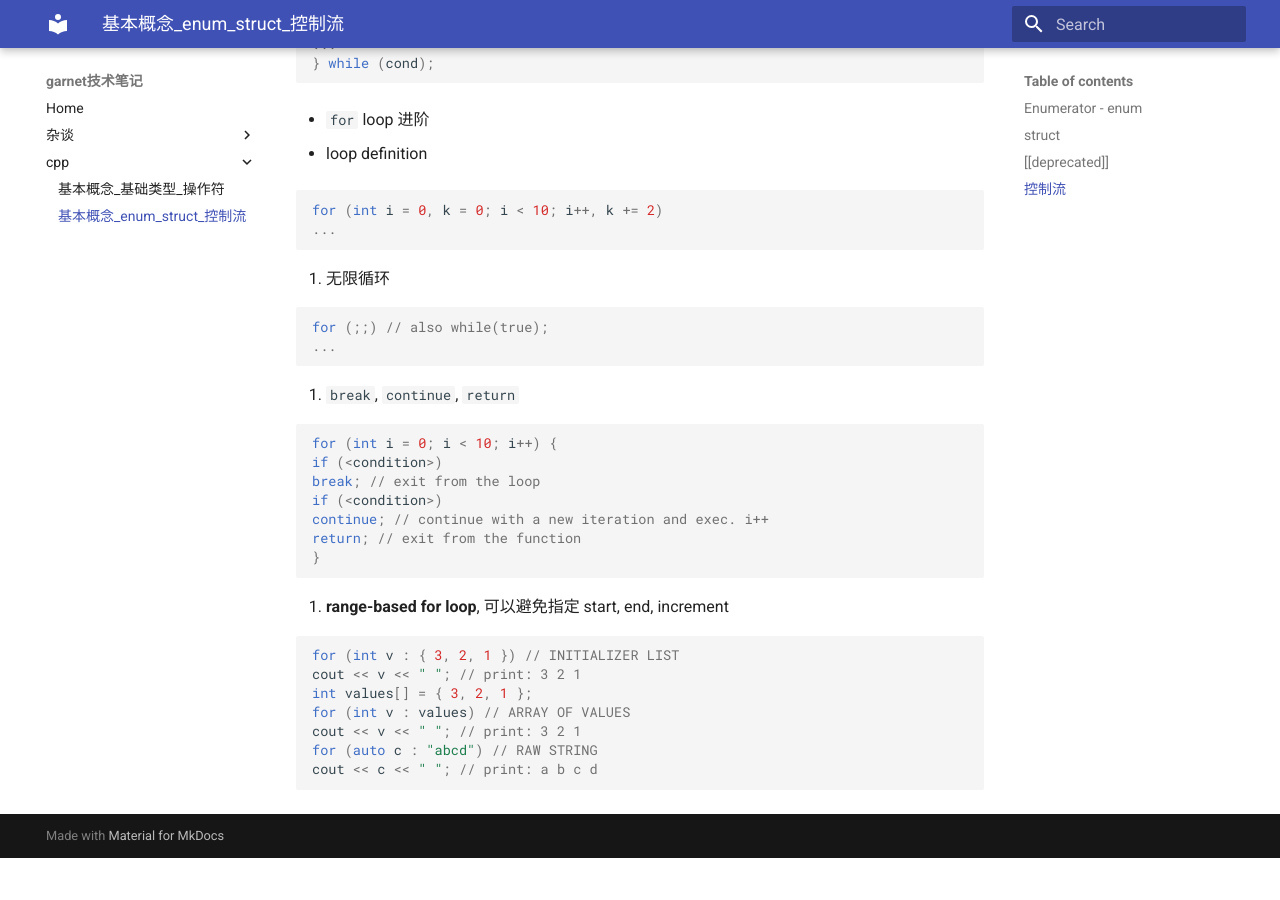
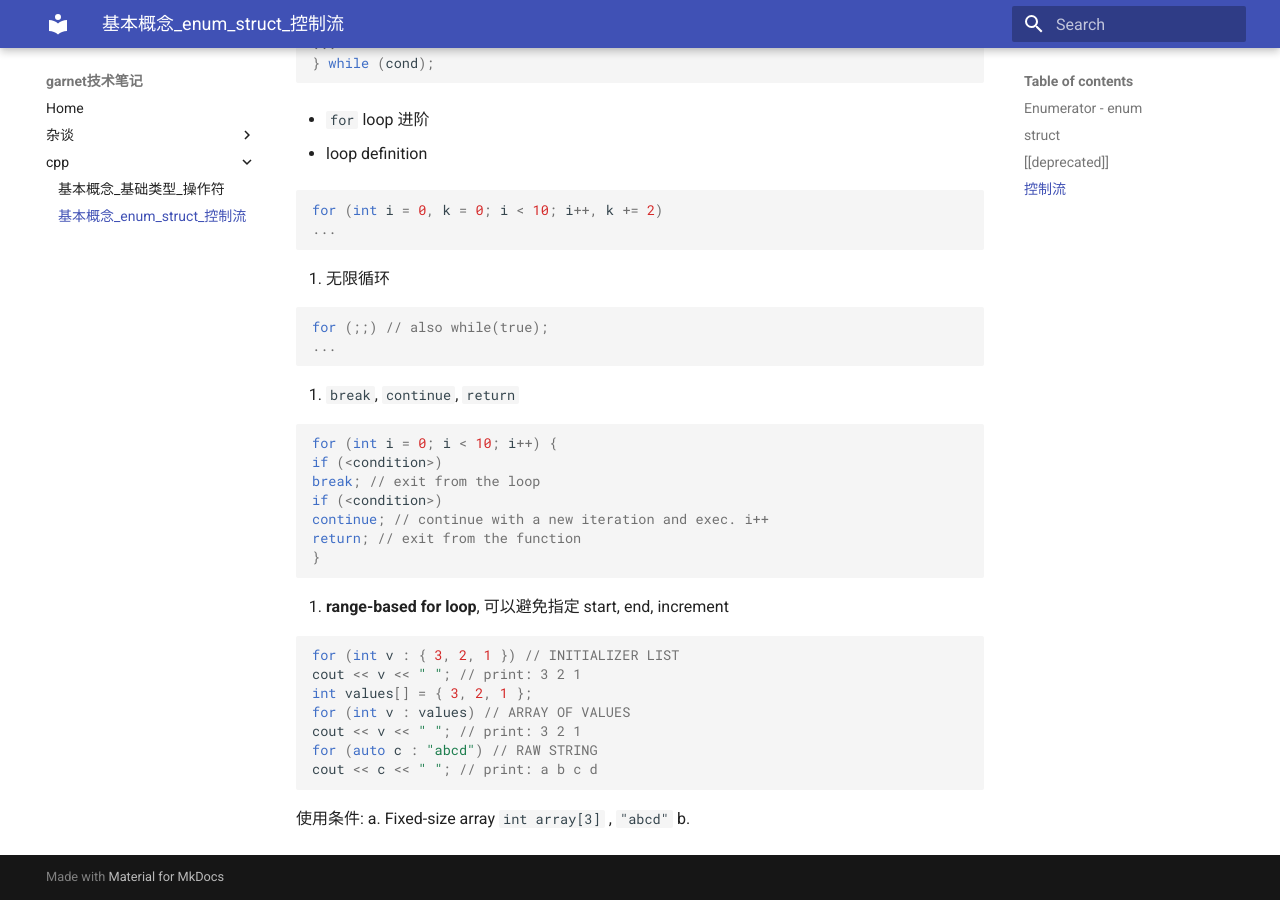
Before and after one commit to ymma98/technotes, an MkDocs documentation site: the page built from docs/cpp/基本概念_enum_struct_控制流.md, in a window 1280 px wide and 900 px high, scrolled down 5277 px. Built offline with MkDocs 1.6.1 and Material for MkDocs 9.7.7, drawn with Linux system fonts in a browser that asks for light colours; before the commit the page ends 6135 px from its top, so only the background shows below that.

Commit message:
docs/cpp/基本概念_enum_struct_控制流.md updated from https://stackedit.cn/

````diff
--- a/docs/cpp/基本概念_enum_struct_控制流.md
+++ b/docs/cpp/基本概念_enum_struct_控制流.md
@@ -301,10 +301,12 @@ for (auto c : "abcd") // RAW STRING
 cout << c << " "; // print: a b c d
 ```
 
-
+使用条件:
+a. Fixed-size array `int array[3]` , `"abcd"`
+b.
 
 <!--stackedit_data:
-eyJoaXN0b3J5IjpbMTI5NjQ3OTkxMiwtMjA5MjE5MTExOSw2MT
-EzODAxOSwtNjE5ODUyMDAzLDE1ODE5ODg1NTcsMTU0ODUzOTgw
-MCwtNjkwOTUwNjA4LDkzODg5NDA3OF19
+eyJoaXN0b3J5IjpbLTEzMDYzODM0MjMsLTIwOTIxOTExMTksNj
+ExMzgwMTksLTYxOTg1MjAwMywxNTgxOTg4NTU3LDE1NDg1Mzk4
+MDAsLTY5MDk1MDYwOCw5Mzg4OTQwNzhdfQ==
 -->
````
